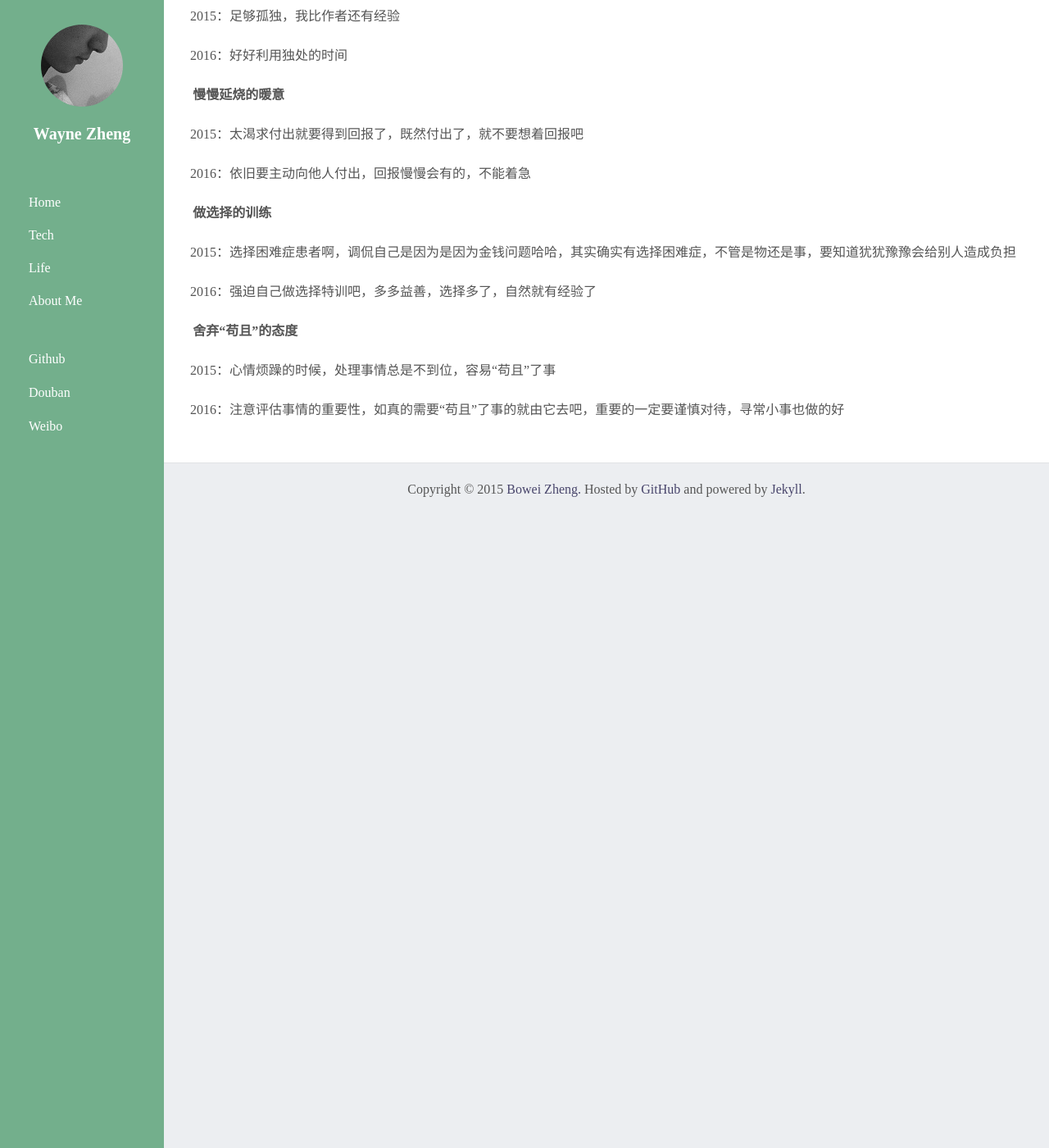
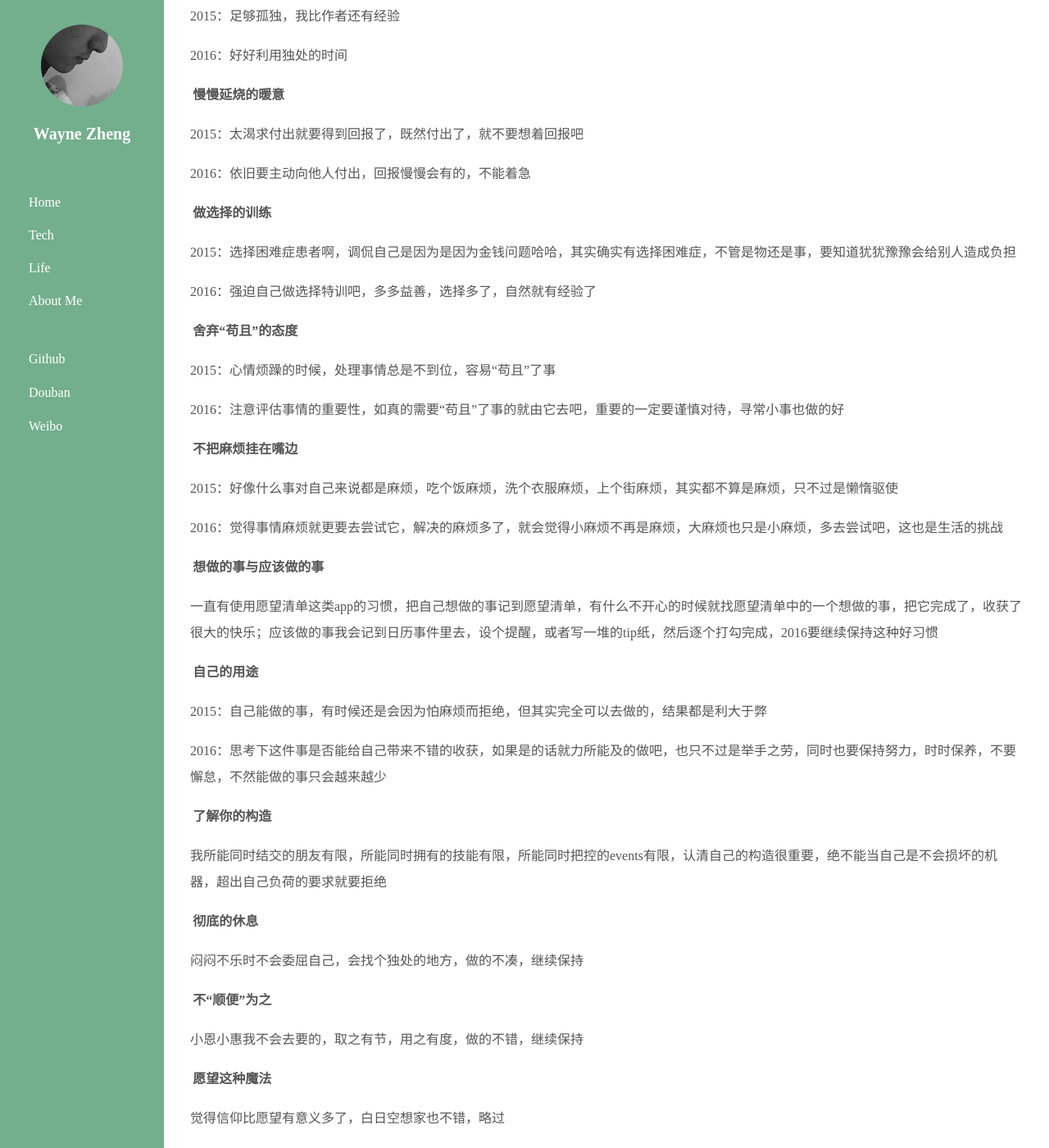
Before and after one commit to wynn719/blog, a Jekyll site: the page built from _posts/2015-12-20-cow-books.md, in a window 1280 px wide and 1400 px high, scrolled down 6116 px. Shown: the whole window at 82% size. Built offline with Jekyll 4.4.1, drawn with Linux system fonts in a browser that asks for light colours; nearby versions of some CDN libraries; comment, search, counter and statistics services are not loaded; some of the changed text lies outside the part shown.

Commit message:
Signed-off-by: waynezheng <762671261@qq.com>

```diff
--- a/_posts/2015-12-15-my-2015-and-2016.md
+++ b/_posts/2015-12-20-cow-books.md
@@ -8,10 +8,10 @@ tag:
 categories:
 - life
 
-excerpt: 最近读了一本书，松浦弥太郎的《今天也要用心生活》，书里的道理总是很简单，印证那句老掉牙了的话：道理我都懂，但依然过不好这一生。突然想到，道理明明很简单，我缺乏的是主观能动性吧。生活本可以常驻新鲜，在看不到的地方保持自己的天真，curiosity，小孩子的天性，人长大后就没了，人也衰老的越来越快……
+excerpt: 最近读了一本书，松浦弥太郎的《今天也要用心过生活》，书里的道理总是很简单，印证那句老掉牙了的话：道理我都懂，但依然过不好这一生。突然想到，道理明明很简单，我缺乏的是主观能动性吧。生活本可以常驻新鲜，在看不到的地方保持自己的天真，curiosity，小孩子的天性，人长大后就没了，人也衰老的越来越快……
 ---
 
-最近读了一本书，松浦弥太郎的《今天也要用心生活》，书里的道理总是很简单，印证那句老掉牙了的话：道理我都懂，但依然过不好这一生。突然想到，道理明明很简单，我缺乏的是主观能动性吧。生活本可以常驻新鲜，在看不到的地方保持自己的天真，curiosity，小孩子的天性，人长大后就没了，人也衰老的越来越快，心也就变硬了。
+最近读了一本书，松浦弥太郎的[http://book.douban.com/subject/26171593/](http://book.douban.com/subject/26171593/ "《今天也要用心过生活》")，书里的道理总是很简单，印证那句老掉牙了的话：道理我都懂，但依然过不好这一生。突然想到，道理明明很简单，我缺乏的是主观能动性吧。生活本可以常驻新鲜，在看不到的地方保持自己的天真，curiosity，小孩子的天性，人长大后就没了，人也衰老的越来越快，心也就变硬了。
 
 2015年快过去了，不管过的好不好，2016年终将来临。我想借由这本书的内容审视下2015年的自己，2015年所做得不好的地方要一一对自己指出，然后给2016年的自己好好指点一下迷津，让2016年的我活得更加有意义。
 
@@ -262,3 +262,54 @@ excerpt: 最近读了一本书，松浦弥太郎的《今天也要用心生活
 2015：心情烦躁的时候，处理事情总是不到位，容易“苟且”了事
 
 2016：注意评估事情的重要性，如真的需要“苟且”了事的就由它去吧，重要的一定要谨慎对待，寻常小事也做的好
+
+**不把麻烦挂在嘴边**
+
+2015：好像什么事对自己来说都是麻烦，吃个饭麻烦，洗个衣服麻烦，上个街麻烦，其实都不算是麻烦，只不过是懒惰驱使
+
+2016：觉得事情麻烦就更要去尝试它，解决的麻烦多了，就会觉得小麻烦不再是麻烦，大麻烦也只是小麻烦，多去尝试吧，这也是生活的挑战
+
+**想做的事与应该做的事**
+
+一直有使用愿望清单这类app的习惯，把自己想做的事记到愿望清单，有什么不开心的时候就找愿望清单中的一个想做的事，把它完成了，收获了很大的快乐；应该做的事我会记到日历事件里去，设个提醒，或者写一堆的tip纸，然后逐个打勾完成，2016要继续保持这种好习惯
+
+**自己的用途**
+
+2015：自己能做的事，有时候还是会因为怕麻烦而拒绝，但其实完全可以去做的，结果都是利大于弊
+
+2016：思考下这件事是否能给自己带来不错的收获，如果是的话就力所能及的做吧，也只不过是举手之劳，同时也要保持努力，时时保养，不要懈怠，不然能做的事只会越来越少
+
+**了解你的构造**
+
+我所能同时结交的朋友有限，所能同时拥有的技能有限，所能同时把控的events有限，认清自己的构造很重要，绝不能当自己是不会损坏的机器，超出自己负荷的要求就要拒绝
+
+**彻底的休息**
+
+闷闷不乐时不会委屈自己，会找个独处的地方，做的不凑，继续保持
+
+**不“顺便”为之**
+
+小恩小惠我不会去要的，取之有节，用之有度，做的不错，继续保持
+
+**愿望这种魔法**
+
+觉得信仰比愿望有意义多了，白日空想家也不错，略过
+
+**纯粹的爱恋**
+
+提倡暧昧来给人带来快乐吗？不认同，略过
+
+**变身空无的练习**
+
+2015：没有冥想的习惯，我还年轻呢，倒是有弹弹吉他，跑跑步的习惯，也是一种放松的方法
+
+2016：继续保持
+
+**无我的幸福**
+
+略过
+
+
+## 给自己的小结
+
+2015好习惯好多，坏习惯也好多，2016又是美好的一年，望自己能够戒骄戒躁，保持虚心。不敢说2016年能够遵守给自己列的这些话，但起码也要心有所想，时时不忘
```
